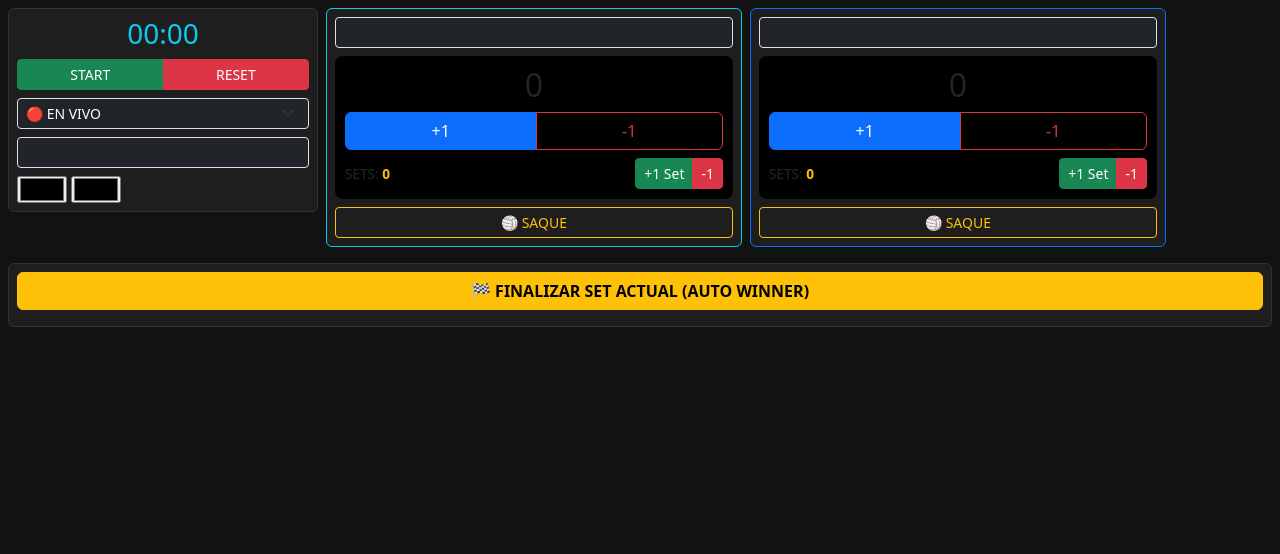
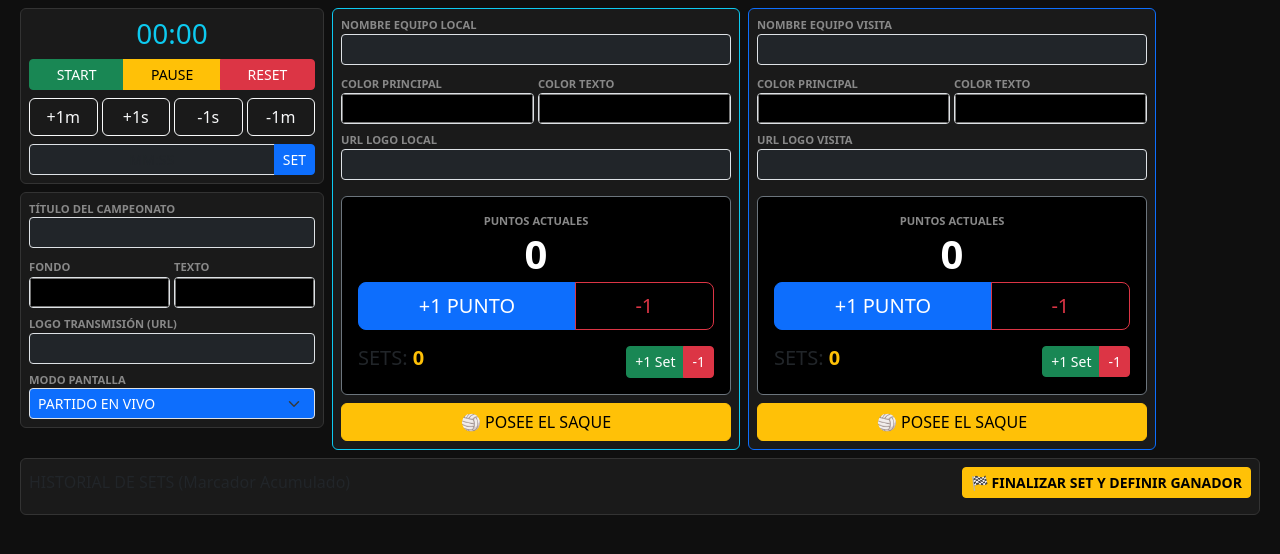
Before and after one commit to hmabb/mi-marcador-pro, a website: page public/control.html in a window 1280 px wide. Drawn offline with nearby package versions, Linux system fonts and the light colour scheme; no server answers.

Commit message:
Update control.html

```diff
--- a/public/control.html
+++ b/public/control.html
@@ -4,79 +4,122 @@
     <meta charset="UTF-8">
     <link href="https://cdn.jsdelivr.net/npm/bootstrap@5.3.0/dist/css/bootstrap.min.css" rel="stylesheet">
     <style>
-        body { background: #121212; color: #eee; font-size: 0.85rem; }
-        .card { background: #1e1e1e; border: 1px solid #333; margin-bottom: 8px; }
-        .score-box { background: #000; padding: 10px; border-radius: 8px; text-align: center; }
-        .set-edit-row { display: flex; gap: 5px; background: #2a2a2a; padding: 5px; border-radius: 5px; margin-bottom: 5px; align-items: center; }
-        .set-edit-row input { width: 50px; text-align: center; background: #000; color: #fff; border: 1px solid #444; }
+        body { background: #0f0f0f; color: #eee; font-size: 0.85rem; }
+        .card { background: #1a1a1a; border: 1px solid #333; }
+        .score-big { font-size: 2.5rem; font-weight: 900; color: #fff; line-height: 1; }
+        label { font-size: 0.7rem; color: #888; text-transform: uppercase; font-weight: bold; }
+        .set-row { display: flex; gap: 5px; background: #222; padding: 5px; border-radius: 4px; margin-bottom: 4px; align-items: center; }
+        .set-row input { width: 50px; text-align: center; background: #000; color: gold; border: 1px solid #444; }
     </style>
 </head>
-<body>
-<div class="container-fluid p-2">
+<body class="p-2">
+<div class="container-fluid">
     <div class="row g-2">
         <div class="col-md-3">
-            <div class="card p-2 text-center">
-                <div class="h3 text-info" id="t-disp">00:00</div>
-                <div class="btn-group btn-group-sm w-100 mb-2">
+            <div class="card p-2 mb-2">
+                <div class="h3 text-center text-info mb-0" id="t-disp">00:00</div>
+                <div class="btn-group btn-group-sm w-100 my-2">
                     <button class="btn btn-success" onclick="sendT('start')">START</button>
+                    <button class="btn btn-warning" onclick="sendT('pause')">PAUSE</button>
                     <button class="btn btn-danger" onclick="sendT('reset')">RESET</button>
                 </div>
-                <select id="overlayMode" class="form-select form-select-sm bg-dark text-white mb-2" onchange="sync()">
-                    <option value="match">🔴 EN VIVO</option>
-                    <option value="halftime">⏸️ ENTRETIEMPO</option>
-                    <option value="final">🏁 FINAL</option>
+                <div class="row g-1 mb-2">
+                    <div class="col-3"><button class="btn btn-xs btn-outline-light w-100" onclick="sendT('adjust', 60)">+1m</button></div>
+                    <div class="col-3"><button class="btn btn-xs btn-outline-light w-100" onclick="sendT('adjust', 1)">+1s</button></div>
+                    <div class="col-3"><button class="btn btn-xs btn-outline-light w-100" onclick="sendT('adjust', -1)">-1s</button></div>
+                    <div class="col-3"><button class="btn btn-xs btn-outline-light w-100" onclick="sendT('adjust', -60)">-1m</button></div>
+                </div>
+                <div class="input-group input-group-sm">
+                    <input type="text" id="t-man" class="form-control bg-dark text-white text-center" placeholder="MM:SS">
+                    <button class="btn btn-primary" onclick="setMan()">SET</button>
+                </div>
+            </div>
+
+            <div class="card p-2">
+                <label>Título del Campeonato</label>
+                <input type="text" id="tournamentName" class="form-control form-control-sm bg-dark text-white mb-2" onchange="sync()">
+                <div class="row g-1 mb-2">
+                    <div class="col-6"><label>Fondo</label><input type="color" id="bgColorTitle" class="form-control form-control-sm p-0" onchange="sync()"></div>
+                    <div class="col-6"><label>Texto</label><input type="color" id="textColorTitle" class="form-control form-control-sm p-0" onchange="sync()"></div>
+                </div>
+                <label>Logo Transmisión (URL)</label>
+                <input type="text" id="broadcasterLogo" class="form-control form-control-sm bg-dark text-white mb-2" onchange="sync()">
+                <label>Modo Pantalla</label>
+                <select id="overlayMode" class="form-select form-select-sm bg-primary text-white" onchange="sync()">
+                    <option value="match">PARTIDO EN VIVO</option>
+                    <option value="halftime">ENTRETIEMPO</option>
+                    <option value="final">FINAL DEL PARTIDO</option>
                 </select>
-                <input type="text" id="tournamentName" class="form-control form-control-sm bg-dark text-white mb-2" placeholder="Torneo" onchange="sync()">
-                <div class="d-flex gap-1"><input type="color" id="bgColorTitle" onchange="sync()"><input type="color" id="textColorTitle" onchange="sync()"></div>
             </div>
         </div>
 
         <div class="col-md-4">
-            <div class="card p-2 border-info">
+            <div class="card p-2 border-info h-100">
+                <label>Nombre Equipo Local</label>
                 <input type="text" id="homeName" class="form-control form-control-sm bg-dark text-white mb-2" onchange="sync()">
-                <div class="score-box">
-                    <div class="h2" id="v-p-h">0</div>
-                    <div class="btn-group w-100 mb-2">
-                        <button class="btn btn-primary" onclick="mod('homeScore',1)">+1</button>
-                        <button class="btn btn-outline-danger" onclick="mod('homeScore',-1)">-1</button>
+                <div class="row g-1 mb-2">
+                    <div class="col-6"><label>Color Principal</label><input type="color" id="homeColor" class="form-control form-control-sm p-0" onchange="sync()"></div>
+                    <div class="col-6"><label>Color Texto</label><input type="color" id="homeTextColor" class="form-control form-control-sm p-0" onchange="sync()"></div>
+                </div>
+                <label>URL Logo Local</label>
+                <input type="text" id="homeLogo" class="form-control form-control-sm bg-dark text-white mb-3" onchange="sync()">
+
+                <div class="text-center bg-black p-3 rounded border border-secondary">
+                    <label class="d-block mb-1">Puntos Actuales</label>
+                    <div class="score-big mb-2" id="v-p-h">0</div>
+                    <div class="btn-group w-100 mb-3">
+                        <button class="btn btn-lg btn-primary" onclick="mod('homeScore',1)">+1 PUNTO</button>
+                        <button class="btn btn-lg btn-outline-danger" onclick="mod('homeScore',-1)">-1</button>
                     </div>
-                    <div class="d-flex justify-content-between align-items-center">
-                        <span>SETS: <b class="text-warning" id="v-s-h">0</b></span>
+                    <div class="d-flex justify-content-between align-items: center;">
+                        <span class="h5">SETS: <b class="text-warning" id="v-s-h">0</b></span>
                         <div class="btn-group">
                             <button class="btn btn-sm btn-success" onclick="mod('homeSets',1)">+1 Set</button>
                             <button class="btn btn-sm btn-danger" onclick="mod('homeSets',-1)">-1</button>
                         </div>
                     </div>
                 </div>
-                <button id="btn-srv-h" class="btn btn-sm btn-outline-warning w-100 mt-2" onclick="setSrv('home')">🏐 SAQUE</button>
+                <button id="btn-srv-h" class="btn btn-warning w-100 mt-2" onclick="setSrv('home')">🏐 POSEE EL SAQUE</button>
             </div>
         </div>
 
         <div class="col-md-4">
-            <div class="card p-2 border-primary">
+            <div class="card p-2 border-primary h-100">
+                <label>Nombre Equipo Visita</label>
                 <input type="text" id="awayName" class="form-control form-control-sm bg-dark text-white mb-2" onchange="sync()">
-                <div class="score-box">
-                    <div class="h2" id="v-p-a">0</div>
-                    <div class="btn-group w-100 mb-2">
-                        <button class="btn btn-primary" onclick="mod('awayScore',1)">+1</button>
-                        <button class="btn btn-outline-danger" onclick="mod('awayScore',-1)">-1</button>
+                <div class="row g-1 mb-2">
+                    <div class="col-6"><label>Color Principal</label><input type="color" id="awayColor" class="form-control form-control-sm p-0" onchange="sync()"></div>
+                    <div class="col-6"><label>Color Texto</label><input type="color" id="awayTextColor" class="form-control form-control-sm p-0" onchange="sync()"></div>
+                </div>
+                <label>URL Logo Visita</label>
+                <input type="text" id="awayLogo" class="form-control form-control-sm bg-dark text-white mb-3" onchange="sync()">
+
+                <div class="text-center bg-black p-3 rounded border border-secondary">
+                    <label class="d-block mb-1">Puntos Actuales</label>
+                    <div class="score-big mb-2" id="v-p-a">0</div>
+                    <div class="btn-group w-100 mb-3">
+                        <button class="btn btn-lg btn-primary" onclick="mod('awayScore',1)">+1 PUNTO</button>
+                        <button class="btn btn-lg btn-outline-danger" onclick="mod('awayScore',-1)">-1</button>
                     </div>
                     <div class="d-flex justify-content-between align-items-center">
-                        <span>SETS: <b class="text-warning" id="v-s-a">0</b></span>
+                        <span class="h5">SETS: <b class="text-warning" id="v-s-a">0</b></span>
                         <div class="btn-group">
                             <button class="btn btn-sm btn-success" onclick="mod('awaySets',1)">+1 Set</button>
                             <button class="btn btn-sm btn-danger" onclick="mod('awaySets',-1)">-1</button>
                         </div>
                     </div>
                 </div>
-                <button id="btn-srv-a" class="btn btn-sm btn-outline-warning w-100 mt-2" onclick="setSrv('away')">🏐 SAQUE</button>
+                <button id="btn-srv-a" class="btn btn-warning w-100 mt-2" onclick="setSrv('away')">🏐 POSEE EL SAQUE</button>
             </div>
         </div>
     </div>
 
     <div class="card mt-2 p-2">
-        <button class="btn btn-warning fw-bold mb-2" onclick="pushS()">🏁 FINALIZAR SET ACTUAL (AUTO WINNER)</button>
-        <div id="h-list"></div>
+        <div class="d-flex justify-content-between align-items-center mb-2">
+            <h6 class="m-0">HISTORIAL DE SETS (Marcador Acumulado)</h6>
+            <button class="btn btn-sm btn-warning fw-bold" onclick="pushS()">🏁 FINALIZAR SET Y DEFINIR GANADOR</button>
+        </div>
+        <div id="h-list" class="d-flex flex-wrap gap-2"></div>
     </div>
 </div>
 
@@ -84,7 +127,7 @@
 <script>
     const socket = io();
     let state = {};
-    const fields = ['tournamentName','bgColorTitle','textColorTitle','overlayMode','homeName','homeColor','homeTextColor','awayName','awayColor','awayTextColor'];
+    const fields = ['tournamentName','bgColorTitle','textColorTitle','broadcasterLogo','overlayMode','homeName','homeColor','homeTextColor','homeLogo','awayName','awayColor','awayTextColor','awayLogo'];
 
     socket.on('init', s => { state = s; ui(); });
     socket.on('update', s => { state = s; ui(); });
@@ -97,14 +140,18 @@
         document.getElementById('v-s-h').innerText = state.homeSets;
         document.getElementById('v-s-a').innerText = state.awaySets;
 
+        // Saque
+        document.getElementById('btn-srv-h').className = state.serverSide==='home'?'btn btn-warning w-100 mt-2':'btn btn-outline-warning w-100 mt-2';
+        document.getElementById('btn-srv-a').className = state.serverSide==='away'?'btn btn-warning w-100 mt-2':'btn btn-outline-warning w-100 mt-2';
+
+        // Render historial editable
         let h = "";
         state.homeSetsHistory.forEach((v, i) => {
-            h += `<div class="set-edit-row">
-                <span class="me-2 text-muted small">SET ${i+1}</span>
+            h += `<div class="set-row">
+                <span class="text-white small px-1">SET ${i+1}</span>
                 <input type="number" value="${v}" onchange="editH(${i},'h',this.value)">
-                <span class="text-muted">-</span>
                 <input type="number" value="${state.awaySetsHistory[i]}" onchange="editH(${i},'a',this.value)">
-                <button class="btn btn-sm btn-danger ms-auto" onclick="delH(${i})">×</button>
+                <button class="btn btn-sm btn-danger py-0" onclick="delH(${i})">×</button>
             </div>`;
         });
         document.getElementById('h-list').innerHTML = h;
@@ -114,37 +161,32 @@
         let d = {}; fields.forEach(f => { if(document.getElementById(f)) d[f] = document.getElementById(f).value; });
         socket.emit('updateAction', d);
     }
-
     function pushS() {
-        let hSets = state.homeSets;
-        let aSets = state.awaySets;
-        // Lógica automática de ganador de set
-        if(state.homeScore > state.awayScore) hSets++;
-        else if(state.awayScore > state.homeScore) aSets++;
-
+        let hs = state.homeSets, as = state.awaySets;
+        if(state.homeScore > state.awayScore) hs++; else if(state.awayScore > state.homeScore) as++;
         socket.emit('updateAction', {
             homeSetsHistory: [...state.homeSetsHistory, state.homeScore],
             awaySetsHistory: [...state.awaySetsHistory, state.awayScore],
-            homeScore: 0, awayScore: 0,
-            homeSets: hSets, awaySets: aSets
+            homeScore: 0, awayScore: 0, homeSets: hs, awaySets: as
         });
     }
-
     function editH(i, t, v) {
         let h = [...state.homeSetsHistory], a = [...state.awaySetsHistory];
         t === 'h' ? h[i] = parseInt(v) : a[i] = parseInt(v);
         socket.emit('updateAction', {homeSetsHistory: h, awaySetsHistory: a});
     }
-
     function delH(i) {
         let h = [...state.homeSetsHistory], a = [...state.awaySetsHistory];
         h.splice(i, 1); a.splice(i, 1);
         socket.emit('updateAction', {homeSetsHistory: h, awaySetsHistory: a});
     }
-
     function mod(k,v) { let d={}; d[k]=Math.max(0, state[k]+v); socket.emit('updateAction', d); }
     function setSrv(s) { socket.emit('updateAction', {serverSide: s}); }
     function sendT(cmd, val) { socket.emit('controlTimer', {cmd, val}); }
+    function setMan() {
+        let p = document.getElementById('t-man').value.split(':');
+        if(p.length===2) sendT('set', parseInt(p[0])*60 + parseInt(p[1]));
+    }
     function fmt(s) { return Math.floor(s/60).toString().padStart(2,'0')+":"+(s%60).toString().padStart(2,'0'); }
 </script>
 </body>
```
